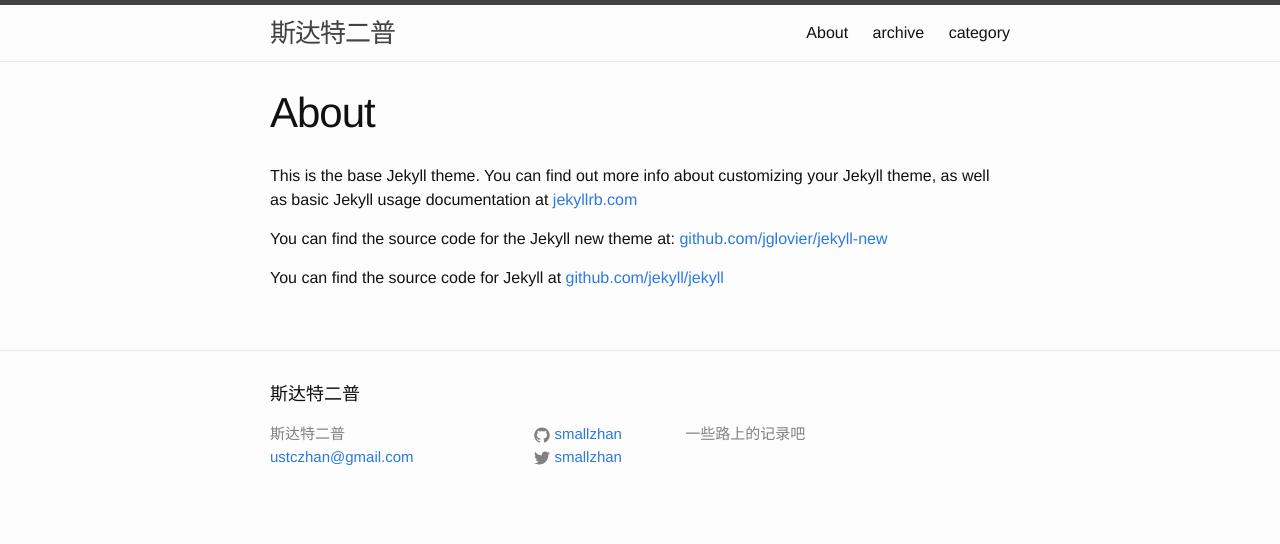
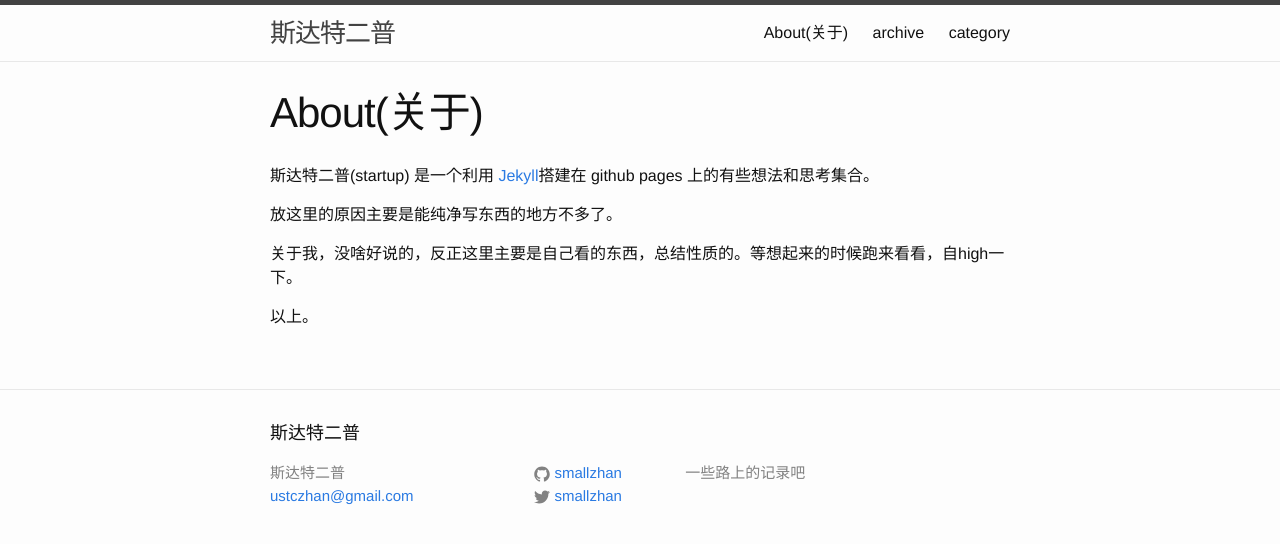
Before and after one commit to smallzhan/smallzhan.github.io, a Jekyll site: the page built from about.md, in a window 1280 px wide. Shown: the top 544 px of the page. Built offline with Jekyll 4.4.1, drawn with Linux system fonts in a browser that asks for light colours; Markdown is read by kramdown in place of the engine named in the settings.

Commit message:
添加 about，修改一点格式

```diff
--- a/_sass/_layout.scss
+++ b/_sass/_layout.scss
@@ -210,7 +210,14 @@
 .post-content {
     margin-bottom: $spacing-unit;
 
-    h2 {
+  h1 {
+        font-size: 36px;
+        @include media-query($on-laptop) {
+            font-size: 32px;
+        }
+     }
+
+  h2 {
         font-size: 32px;
 
         @include media-query($on-laptop) {
--- a/about.md
+++ b/about.md
@@ -1,11 +1,13 @@
 ---
 layout: page
-title: About
+title: About(关于)
 permalink: /about/
 ---
 
-This is the base Jekyll theme. You can find out more info about customizing your Jekyll theme, as well as basic Jekyll usage documentation at [jekyllrb.com](http://jekyllrb.com/)
+斯达特二普(startup) 是一个利用  [Jekyll](https://github.com/jekyll/jekyll)搭建在 github pages 上的有些想法和思考集合。
 
-You can find the source code for the Jekyll new theme at: [github.com/jglovier/jekyll-new](https://github.com/jglovier/jekyll-new)
+放这里的原因主要是能纯净写东西的地方不多了。
 
-You can find the source code for Jekyll at [github.com/jekyll/jekyll](https://github.com/jekyll/jekyll)
+关于我，没啥好说的，反正这里主要是自己看的东西，总结性质的。等想起来的时候跑来看看，自high一下。
+
+以上。
```
